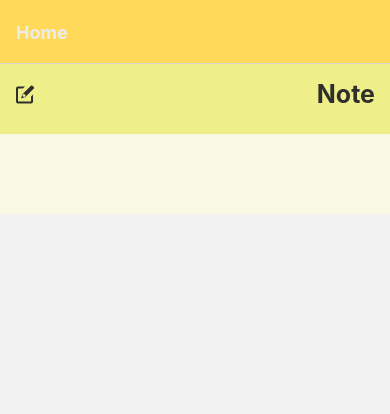
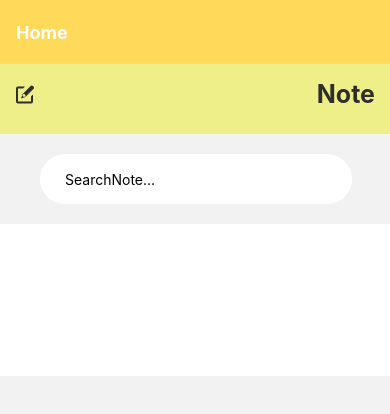
Before and after one commit to Amirsa025/Note, a React Native app: screen / in a window 390 px wide. Shown: the top 414 px of the page. Built offline with nearby package versions, Linux system fonts and the light colour scheme.

Commit message:
add search and fix bug delete

```diff
--- a/App.js
+++ b/App.js
@@ -70,7 +70,7 @@ const option =    {
         backgroundColor: '#ffd95a',
         textAlign : 'center'
     },
-    headerTintColor: '#ececec',
+    headerTintColor: '#ffffff',
     headerTitleStyle: {
         fontWeight: 'bold',
         width :100,
--- a/src/component/AllNote/AllNote.js
+++ b/src/component/AllNote/AllNote.js
@@ -3,39 +3,49 @@ import {FlatList, StyleSheet, View} from "react-native";
 import Note from "../../screens/Note";
 import {useNote} from "../../context/NoteProvider";
 import AsyncStorage from '@react-native-async-storage/async-storage';
-const AllNote = ({Data,navigation}) => {
+
+const AllNote = ({Data, navigation}) => {
     const {setData} = useNote()
-    const deleteHandler =(id)=>{
-        setData(currentGoal=>{
-            return currentGoal.filter(item=>item.id !== id)
+    const deleteHandler = async (id) => {
+        const result = await AsyncStorage.getItem('note_Key')
+        let note = []
+        if (result !== null) note = JSON.parse(result)
+
+        const filteredNote= note.filter((item)=>{
+            return item.id!==id
         })
+        console.log(filteredNote)
+        await AsyncStorage.setItem('note_Key',JSON.stringify(filteredNote))
+        setData(filteredNote)
     }
-    async function  getData(){
+
+    async function getData() {
         let result = await AsyncStorage.getItem('note_Key');
         let note = []
         if (result !== null) note = JSON.parse(result);
         setData(note)
     }
-    useEffect(  ()=>{
+
+    useEffect(() => {
 
         getData().then()
-    },[])
+    }, [])
 
 
-    const renderItem=(ItemData) => {
+    const renderItem = (ItemData) => {
         ItemData.index;
         return (
-            <Note  navigation={navigation} deleteNote={deleteHandler} id={ItemData.item.id} text={ItemData.item.text} />
+            <Note navigation={navigation} deleteNote={deleteHandler} id={ItemData.item.id} text={ItemData.item.text}/>
         );
     }
     return (
-        <View style = {
+        <View style={
             styles.container
         }>
             <FlatList
                 data={Data}
                 numColumns={2}
-                columnWrapperStyle={{justifyContent : "space-between"}}
+                columnWrapperStyle={{justifyContent: "space-between"}}
                 renderItem={renderItem}
                 style={styles.scrollView}
                 keyExtractor={(item) => item.id}
@@ -47,7 +57,7 @@ const AllNote = ({Data,navigation}) => {
 export default AllNote;
 
 const styles = StyleSheet.create({
-    container : {
-        flexDirection : "row"
+    container: {
+        flexDirection: "row"
     },
 })
--- /dev/null
+++ b/src/component/Search/Search.js
@@ -0,0 +1,66 @@
+import React from 'react';
+import {
+    Alert,
+    StyleSheet,
+    Text,
+    TextInput,
+    View
+} from 'react-native';
+import AsyncStorage from '@react-native-async-storage/async-storage';
+import {useNote} from "../../context/NoteProvider";
+import keyboard from "react-native-web/dist/exports/Keyboard";
+
+const Search = () => {
+    const [searchNote, SetSearchNote] = React.useState('')
+    const {setData} = useNote()
+    const handleSearchQuery = async (SearchNote) => {
+        SetSearchNote(SearchNote)
+        const result = await AsyncStorage.getItem('note_Key')
+        let note = []
+        if (result !== null) note = JSON.parse(result)
+
+        const filterNote = note.filter((item)=>{
+            if(searchNote===""){
+                return item
+            }
+            if(item.text.toLowerCase().includes(searchNote.toLowerCase())){
+                    return  item
+            }
+        })
+        setData([...filterNote])
+    }
+    const handleClear = async() => {
+        SetSearchNote('')
+        const result = await AsyncStorage.getItem('note_Key');
+        if (result !== null) setData(JSON.parse(result));
+    }
+    return (
+        <View style={
+            styles.container
+        }>
+            <TextInput autoCapitalize="none"
+                       onClear={handleClear}
+                       autoCorrect={false}
+                       clearButtonMode="always" defaultValue={searchNote} placeholder='SearchNote...'
+                       style={styles.input} onChangeText={handleSearchQuery}/>
+
+        </View>
+    );
+};
+
+export default Search;
+
+const styles = StyleSheet.create({
+    container: {
+        width: "80%",
+    },
+
+    input: {
+        marginLeft: 20,
+        height: 50,
+        flexDirection: "row",
+        alignItems: "center",
+        outline: 0,
+        paddingLeft: 5
+    }
+})
--- a/src/screens/Home.js
+++ b/src/screens/Home.js
@@ -3,6 +3,7 @@ import {Button, FlatList, StyleSheet, Text, View} from "react-native";
 import Header from "../component/Header/header";
 import {useNote} from "../context/NoteProvider";
 import AllNote from "../component/AllNote/AllNote";
+import Search from "../component/Search/Search";
 
 
 const Home = ({navigation}) => {
@@ -12,9 +13,13 @@ const Home = ({navigation}) => {
            <View style={styles.container}>
                <Header navigation={navigation}/>
            </View>
-        <View style={styles.listContainer}>
-            <AllNote navigation={navigation} Data={Data}/>
+
+        <View style = {styles.containerSearch}>
+            <Search/>
         </View>
+            <View style={styles.listContainer}>
+                <AllNote navigation={navigation} Data={Data}/>
+            </View>
         </View>
     );
 };
@@ -22,12 +27,23 @@ const Home = ({navigation}) => {
 export default Home;
 const styles = StyleSheet.create({
     container : {
-        backgroundColor:"#f6f1e0",
+        backgroundColor:"#ffffff",
         height:70
     },
     listContainer :{
-        backgroundColor:"#f8f8e5",
+        backgroundColor:"#ffffff",
         height : "80%",
         paddingTop : 30
+    },
+    containerSearch : {
+        width : "80%",
+        marginVertical :20,
+        backgroundColor: "#ffffff",
+        marginLeft :40,
+        height : 50,
+        flexDirection : "row",
+        alignItems : "center",
+        borderRadius : 30,
+
     }
 })
--- a/src/screens/Note.js
+++ b/src/screens/Note.js
@@ -4,8 +4,6 @@ import {AntDesign} from '@expo/vector-icons';
 import ModalNote from "../component/Modal/NoteInputModal";
 
 const Note = ({text, deleteNote, id, navigation}) => {
-
-
     return (
         <View style={styles.itemContainer}>
             <View style={styles.NoteContainer}>
@@ -16,7 +14,7 @@ const Note = ({text, deleteNote, id, navigation}) => {
                     })}>{text}</Text>
                 </View>
                 <View style={styles.iconContainer}>
-                    <AntDesign name="delete" size={16} color="black" onPress={deleteNote.bind(this, id)}
+                    <AntDesign name="delete" size={16} color="black" onPress={()=>deleteNote(id)}
                                style={styles.width}/>
                     <AntDesign name="edit" size={16} color="black" onPress={() => navigation.navigate("EditNote", {
                         id: id,
```
